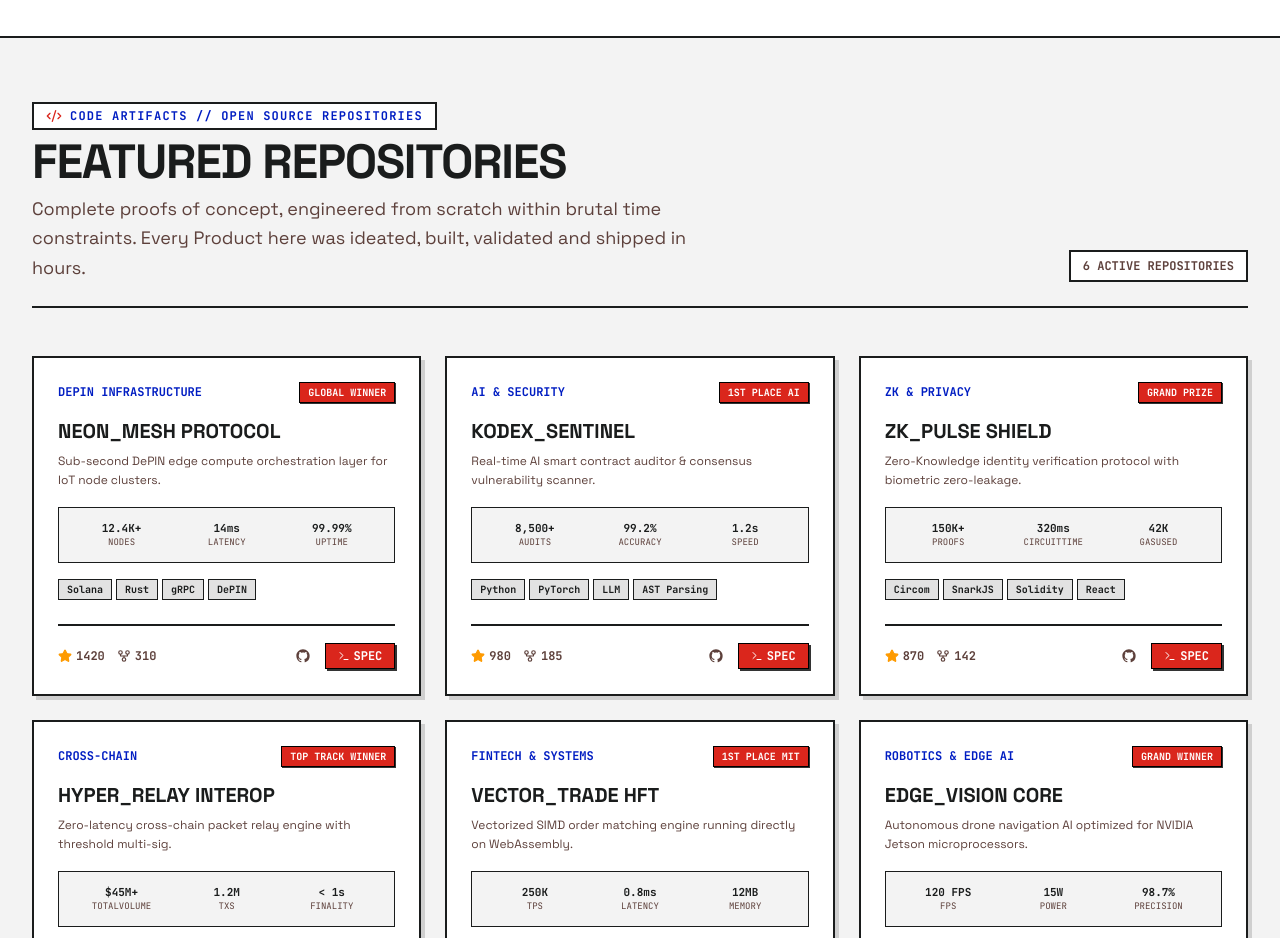
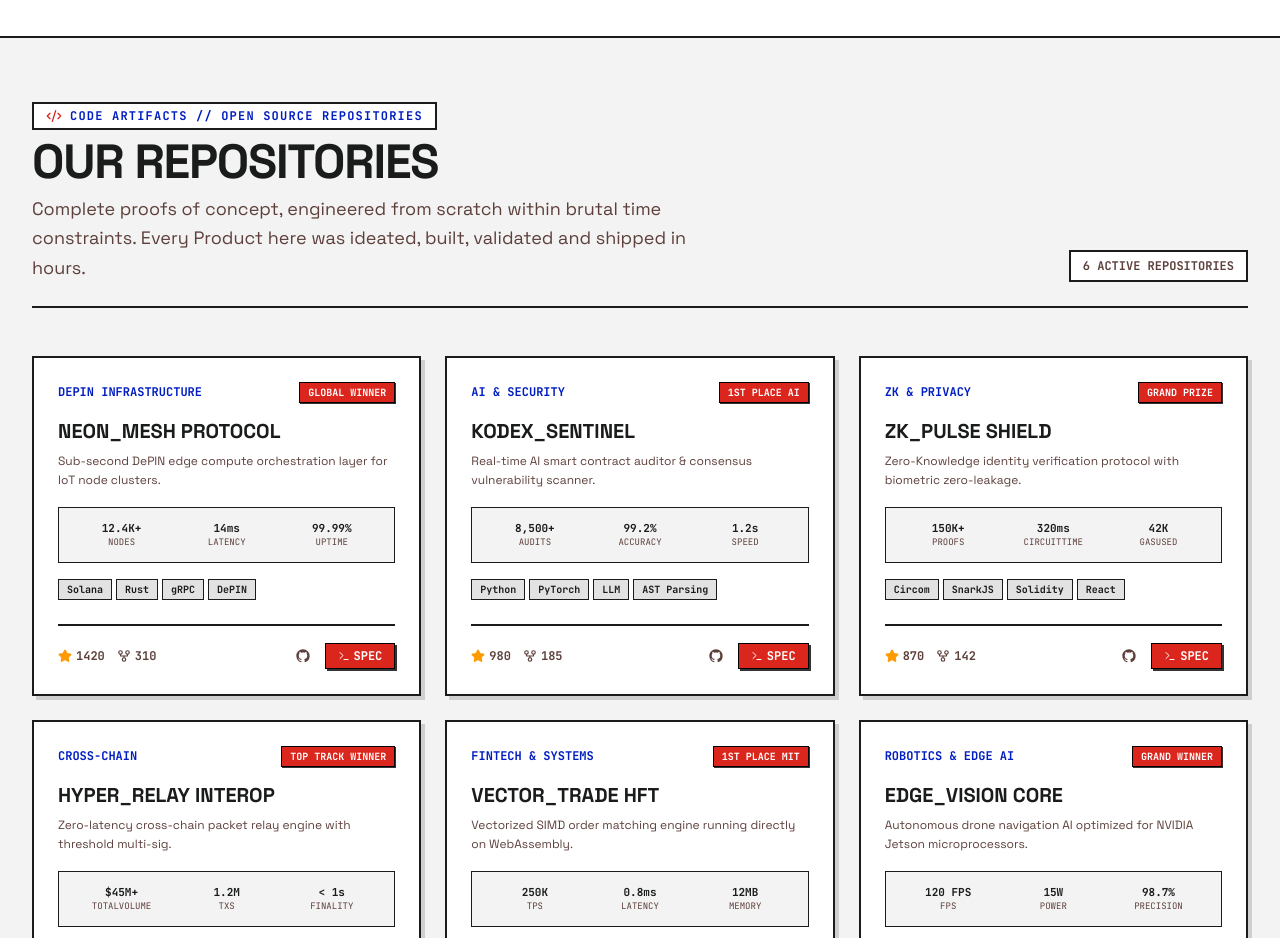
Before and after one commit to SEA-KERS/SEA-KERS, a React (Vite) app: page / in a window 1280 px wide. Shown: the part 2620-3558 px from the top of the page. Built offline with nearby package versions, Linux system fonts and the light colour scheme.

Commit message:
feat: ensure ProjectsSection displays Our Repositories and exact new subtitle

```diff
--- a/src/components/ProjectsSection.jsx
+++ b/src/components/ProjectsSection.jsx
@@ -20,7 +20,7 @@ export default function ProjectsSection({ selectedProjectId }) {
               <span>CODE ARTIFACTS // OPEN SOURCE REPOSITORIES</span>
             </div>
             <h2 className="font-headline font-black text-3xl md:text-5xl uppercase text-[var(--text-main)] tracking-tight">
-              Featured Repositories
+              Our Repositories
             </h2>
             <p className="font-headline text-[var(--text-muted)] text-base md:text-lg max-w-2xl mt-2 font-normal leading-relaxed">
               Complete proofs of concept, engineered from scratch within brutal time constraints. Every Product here was ideated, built, validated and shipped in hours.
```
